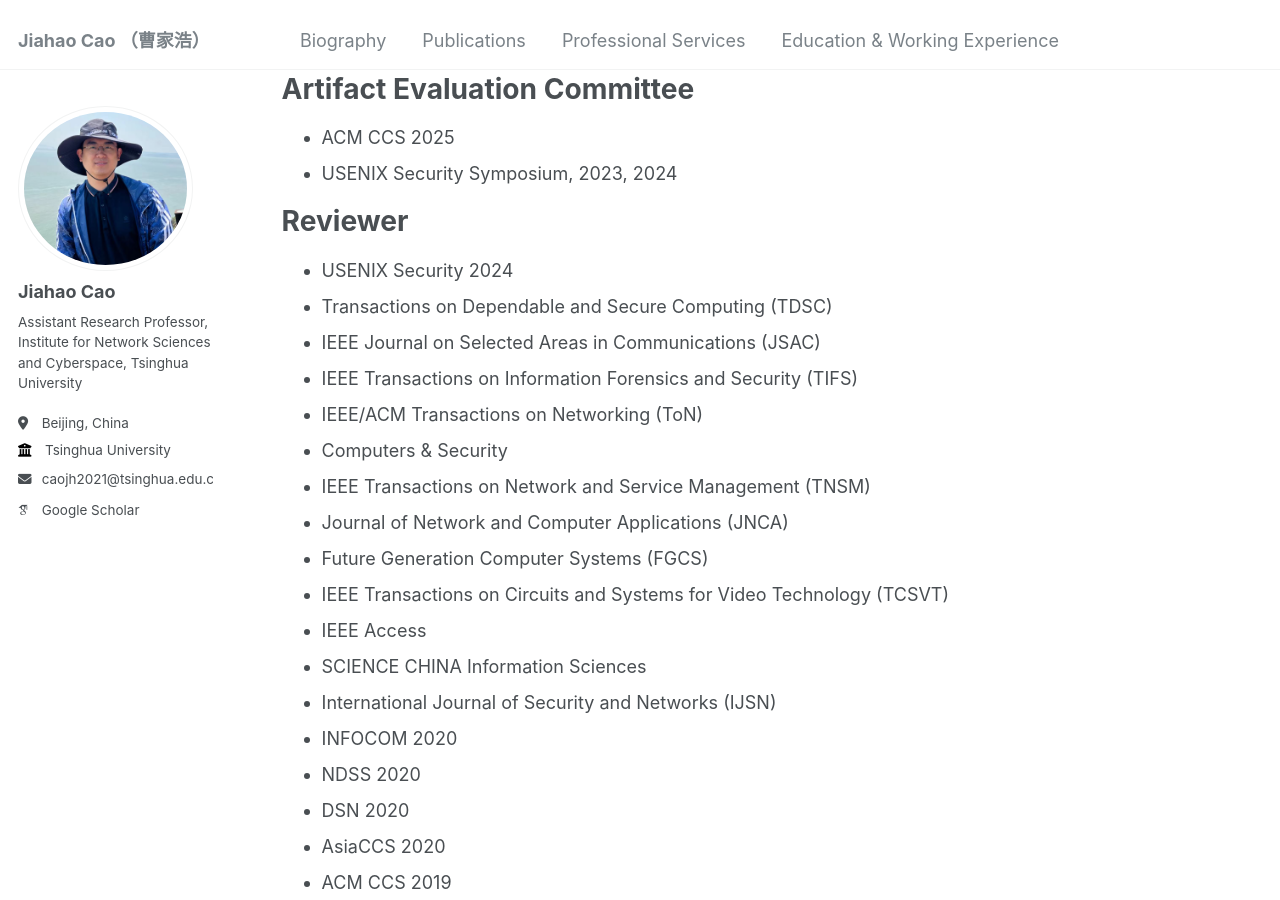
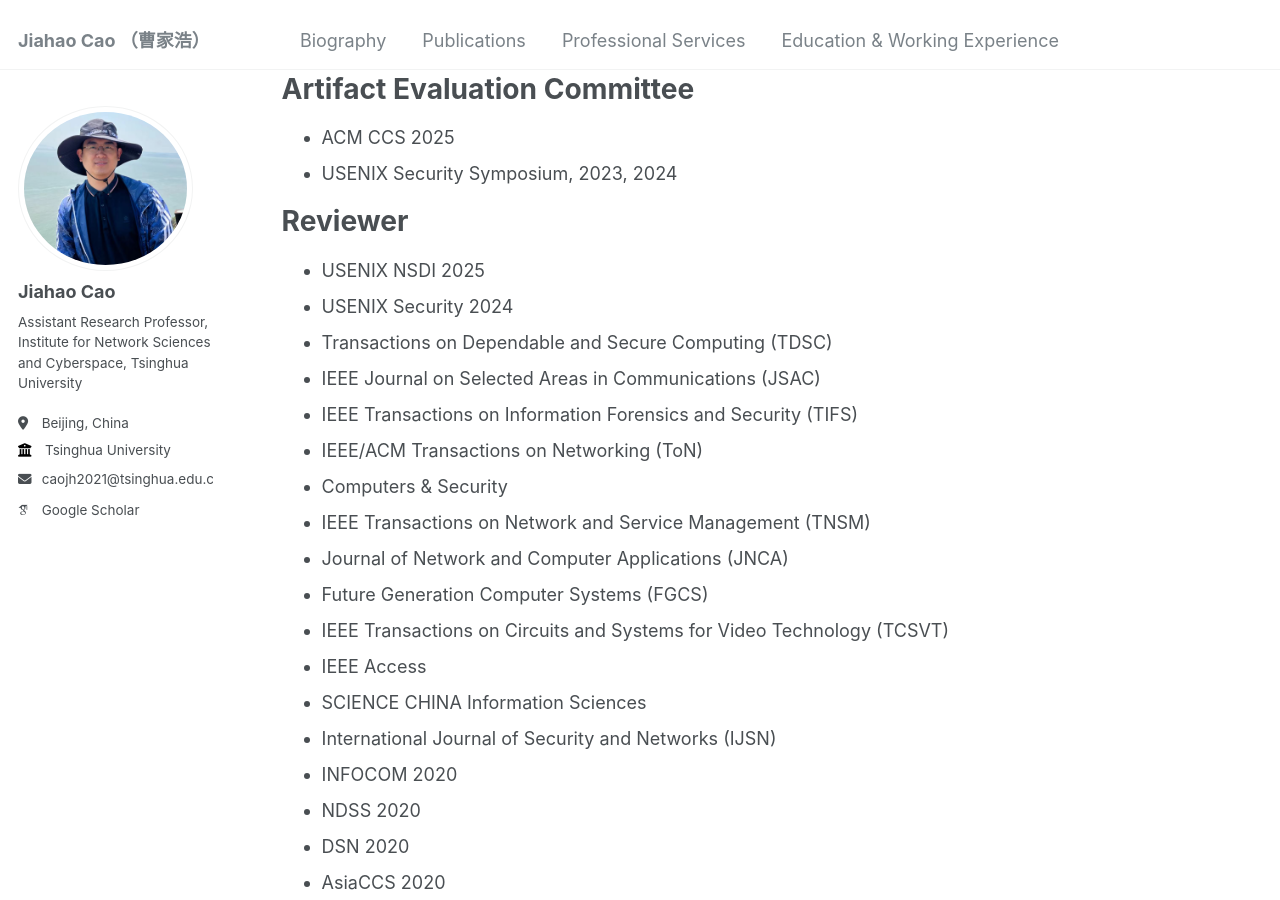
Before and after one commit to caojh15/caojh15.github.io, a Jekyll site: the page built from _pages/services.md, in a window 1280 px wide and 900 px high, scrolled down 493 px. Built offline with Jekyll 4.4.1, drawn with Linux system fonts in a browser that asks for light colours; some web fonts are replaced.

Commit message:
Update services.md

```diff
--- a/_pages/services.md
+++ b/_pages/services.md
@@ -22,6 +22,7 @@ author_profile: true
 * USENIX Security Symposium, 2023, 2024
 
 # Reviewer
+* USENIX NSDI 2025
 * USENIX Security 2024
 * Transactions on Dependable and Secure Computing (TDSC)
 * IEEE Journal on Selected Areas in Communications (JSAC)
```
